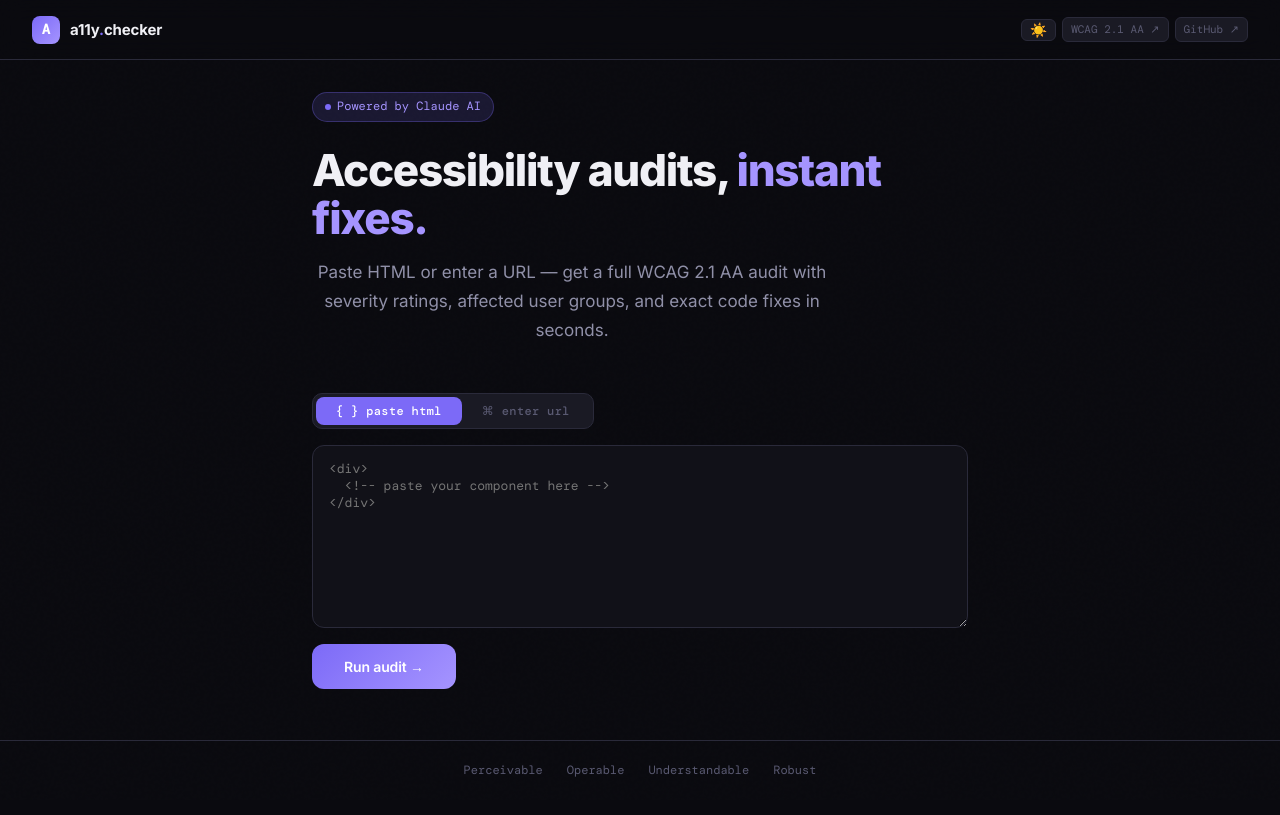
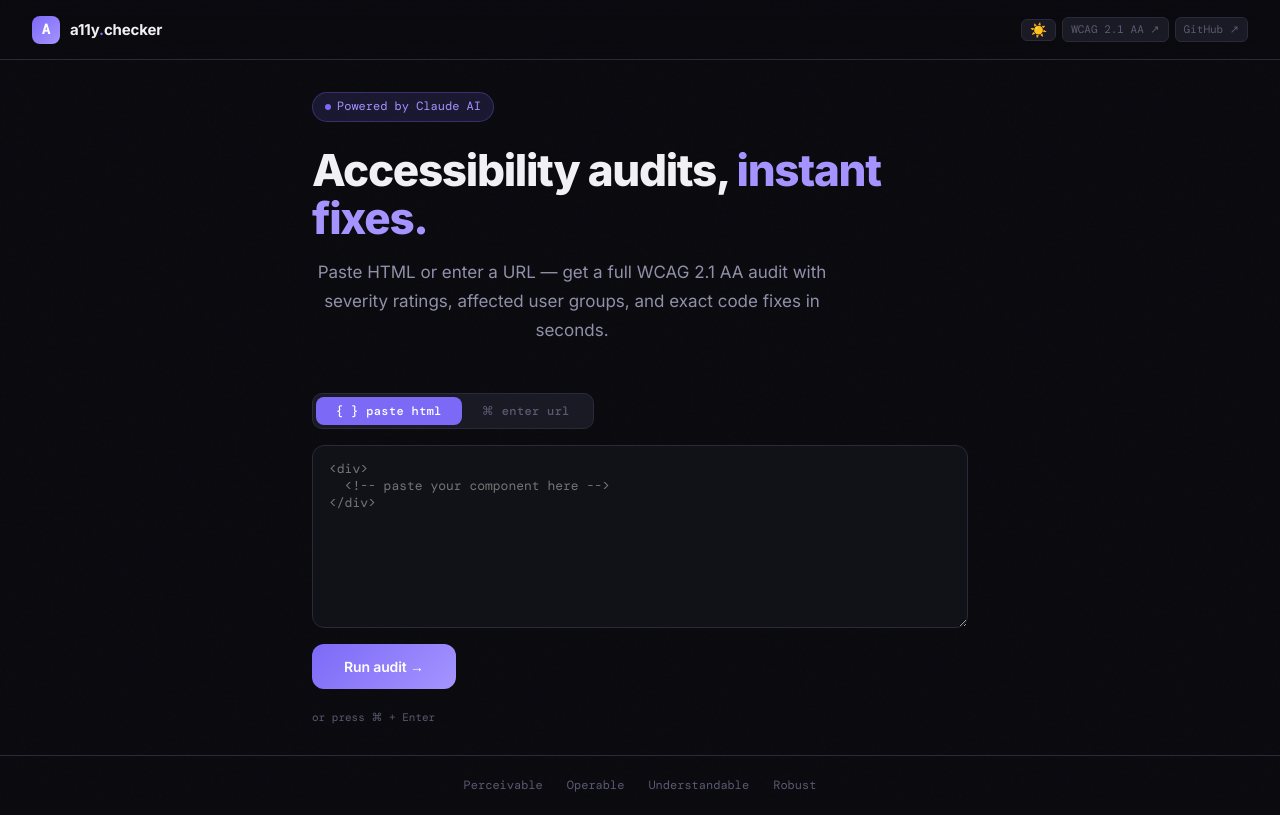
Before and after one commit to sinhapiya123/a11y-checker, a React (Vite) app: page / in a window 1280 px wide. Built offline with nearby package versions, Linux system fonts and the light colour scheme; a web font is replaced by a local one.

Commit message:
feat: Cmd+Enter shortcut to trigger audit

```diff
--- a/src/components/AuditForm.tsx
+++ b/src/components/AuditForm.tsx
@@ -1,4 +1,4 @@
-import { useState } from 'react'
+import { useState, useEffect } from 'react'
 import { fetchHtmlFromUrl, runAudit } from '../lib/auditor'
 import type { AuditResult } from '../types'
 
@@ -37,6 +37,17 @@ export default function AuditForm({ onResult, onLoading, onError }: Props) {
     }
     onLoading(false)
   }
+
+  useEffect(() => {
+    function handleKeyDown(e: KeyboardEvent) {
+      if ((e.metaKey || e.ctrlKey) && e.key === 'Enter') {
+        e.preventDefault()
+        handleRun()
+      }
+    }
+    window.addEventListener('keydown', handleKeyDown)
+    return () => window.removeEventListener('keydown', handleKeyDown)
+  }, [html, url, mode])
 
   const inputStyles: React.CSSProperties = {
     width: '100%',
@@ -111,6 +122,11 @@ export default function AuditForm({ onResult, onLoading, onError }: Props) {
       >
         Run audit →
       </button>
+      <span style={{
+        fontSize: 11, fontFamily: 'var(--mono)', color: 'var(--text3)', marginTop: 4,
+      }}>
+        or press ⌘ + Enter
+      </span>
     </div>
   )
 }
```
